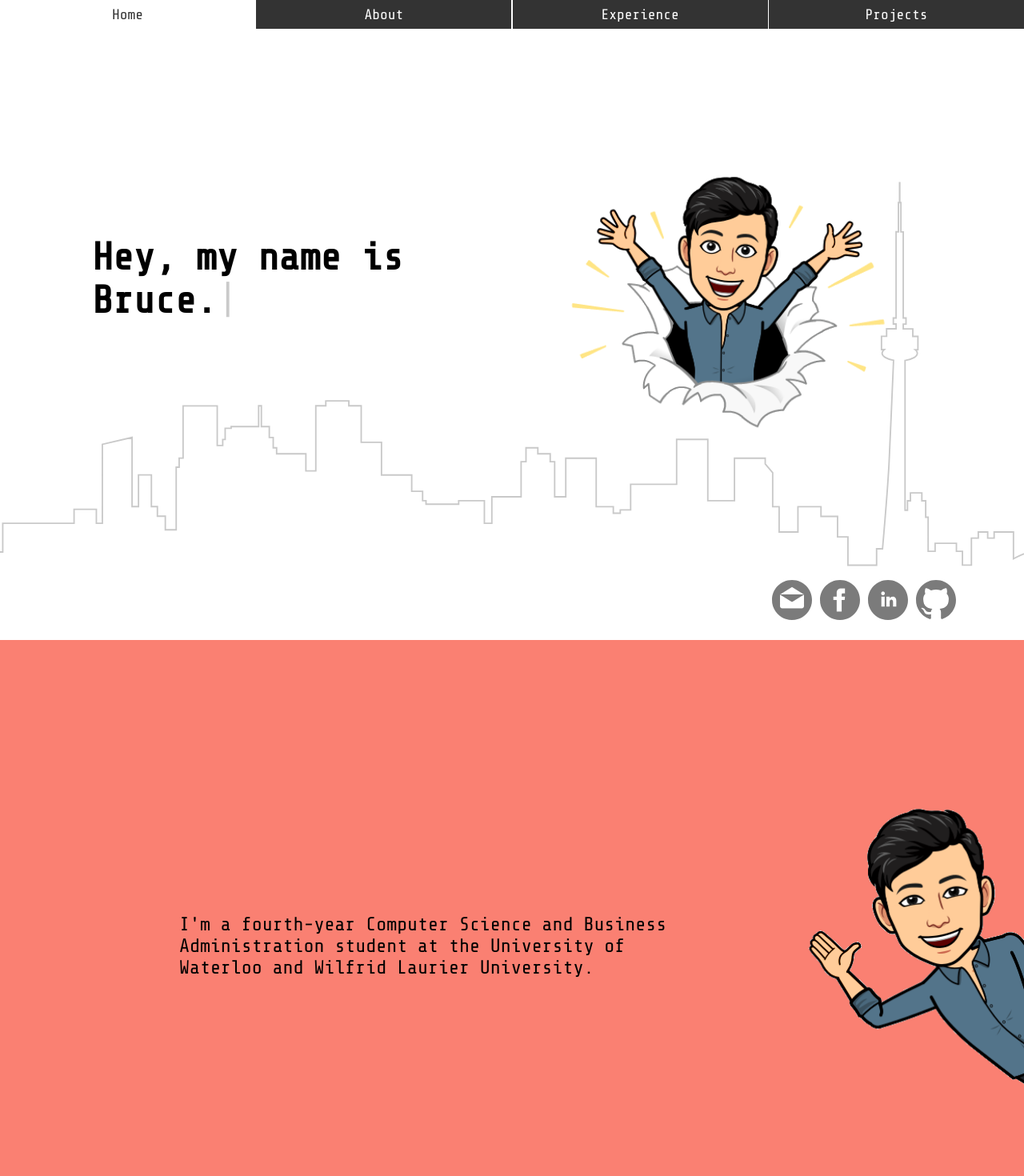
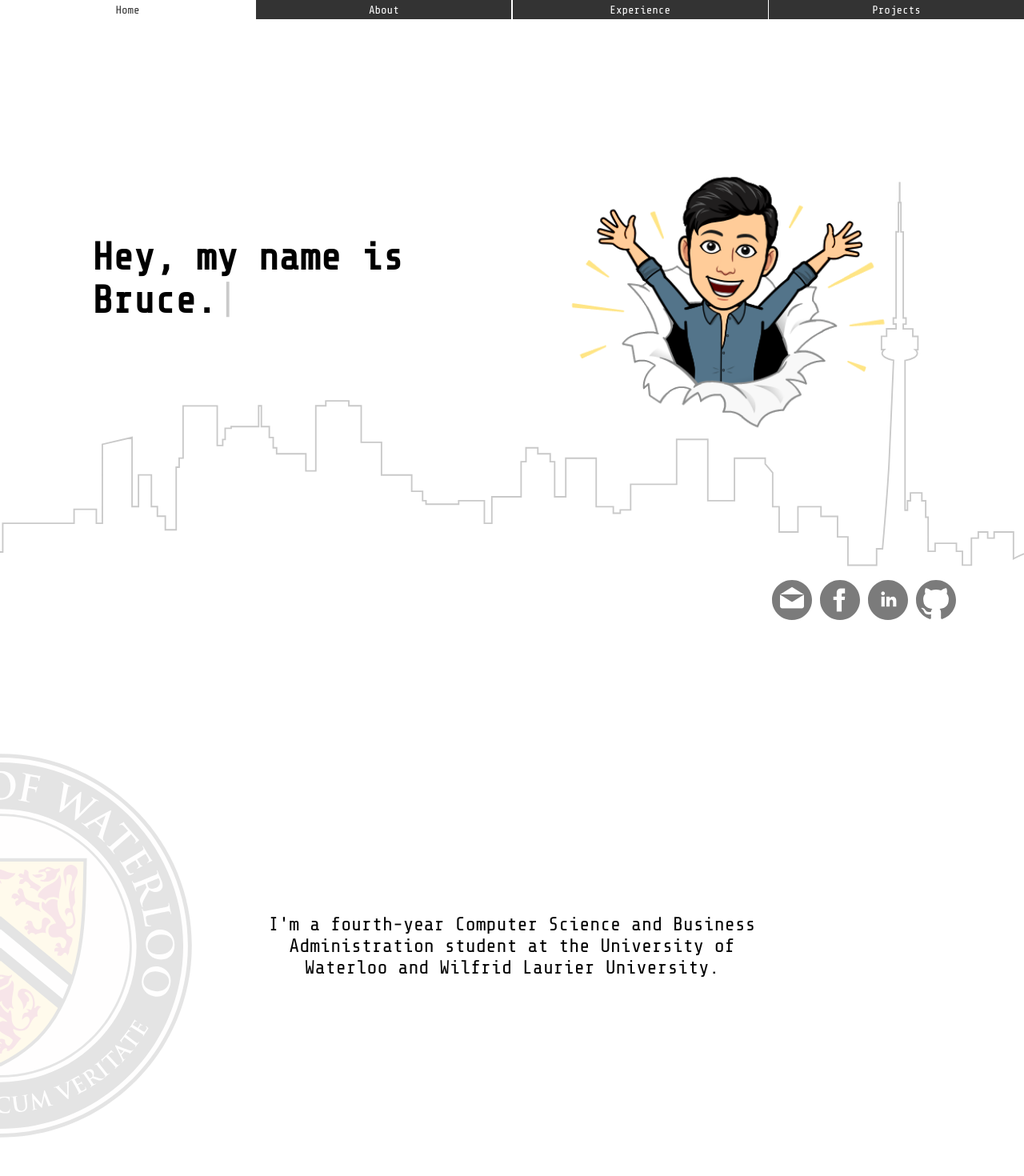
Before and after one commit to brucejh99/brucehong.com, a React (Create React App) app: page / in a window 1280 px wide. Shown: the top 1470 px of the page at 80% size. Built offline with nearby package versions, Linux system fonts and the light colour scheme.

Commit message:
More work on about page

```diff
--- a/src/components/Navbar/Navbar.js
+++ b/src/components/Navbar/Navbar.js
@@ -2,7 +2,7 @@ import React, { Component } from 'react';
 import smoothscroll from 'smoothscroll-polyfill';
 import './Navbar.scss';
 
-const NAVBAR_HEIGHT = 36;
+const NAVBAR_HEIGHT = 24;
 
 // holds display order of each view and icons
 class Navbar extends Component {
--- a/src/components/Navbar/Navbar.scss
+++ b/src/components/Navbar/Navbar.scss
@@ -1,7 +1,7 @@
 .navbar {
     overflow: hidden;
     width: 100%;
-    height: 36px;
+    height: 24px;
     background-color: white;
     display: flex;
     justify-content: space-between;
@@ -17,7 +17,7 @@
         color: white;
         cursor: pointer;
         font-family: ShareTechMono;
-        font-size: 18px;
+        font-size: 14px;
         text-decoration: none;
         transition: background-color .25s ease-in-out;
         -moz-transition: background-color .25s ease-in-out;
--- a/src/screens/About/About.js
+++ b/src/screens/About/About.js
@@ -1,12 +1,11 @@
 import React from 'react';
-import waveImage from '../../assets/bitmojis/wave.png';
+import waterlooLogo from '../../assets/icons/waterloo.svg';
 import './About.scss';
-
 
 function AboutSection(props) {
     return (
         <div id={props.id || null} className='about'>
-            <img src={waveImage} alt='Imagine my bitmoji waving at you here' className='wave-picture' />
+            <img src={waterlooLogo} alt='Cool Waterloo logo' className='waterloo-logo' />
             <p className='description'>
                 I'm a fourth-year Computer Science and Business Administration student at
                 the University of Waterloo and Wilfrid Laurier University.
--- a/src/screens/About/About.scss
+++ b/src/screens/About/About.scss
@@ -4,16 +4,16 @@
     display: flex;
     justify-content: center;
     align-items: center;
-    background-color: salmon;
-    .wave-picture {
-        position: absolute;
-        right: 0;
-        height: 50%;
-    }
     .description {
         font-family: ShareTechMono;
         font-size: 24px;
-        padding-right: 15%;
         width: 50%;
+        text-align: center;
+    }
+    .waterloo-logo {
+        height: 60vh;
+        left: -30vh;
+        position: absolute;
+        opacity: 0.1;
     }
 }
```
